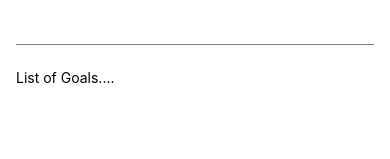
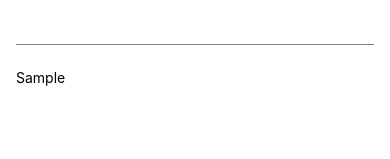
Before and after one commit to shyamtiwari02062001/Goal, a React Native app: screen / in a window 390 px wide. Both pictures are taken after typing "Sample" into the empty fields and a click on the button "ADD". Shown: the part 134-293 px from the top of the page. Built offline with nearby package versions, Linux system fonts and the light colour scheme.

Commit message:
Managing the goal list

```diff
--- a/App.js
+++ b/App.js
@@ -2,11 +2,12 @@ import React, {useState} from 'react';
 import {View, TextInput, StyleSheet, Text, Button} from 'react-native';
 const App = () => {
   const [goal, setGoal] = useState('');
+  const [courseGoals, setCourseGoals] = useState([]);
   const goalInputHandler = value => {
     setGoal(value);
   };
   const addGoalHandler = () => {
-    console.log(goal);
+    setCourseGoals(currentCourseGoal => [...currentCourseGoal, goal]);
   };
   return (
     <View style={styles.appContainer}>
@@ -21,7 +22,9 @@ const App = () => {
         <Button onPress={() => addGoalHandler()} title="Add" />
       </View>
       <View style={styles.goalsContainer}>
-        <Text>List of Goals....</Text>
+        {courseGoals.map((item, index) => (
+          <Text key={index}>{item}</Text>
+        ))}
       </View>
     </View>
   );
```
